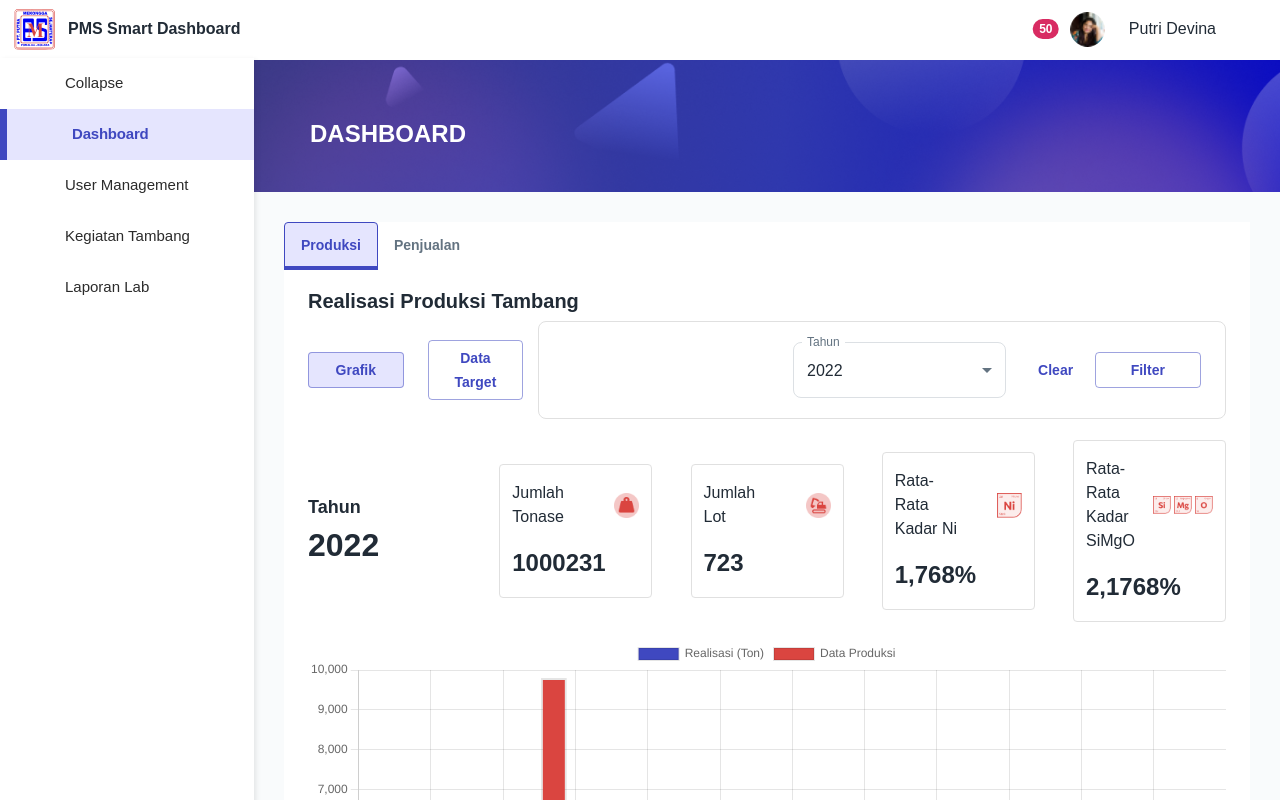
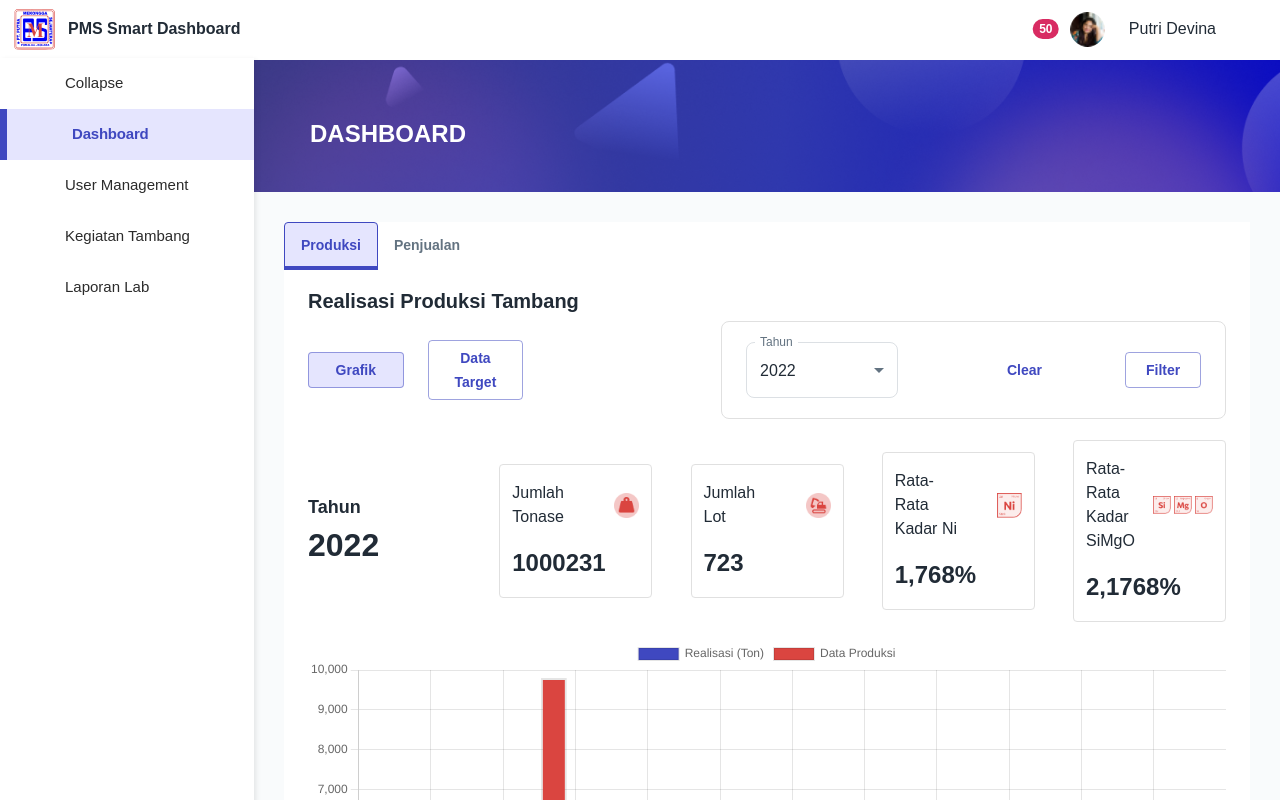
Before and after one commit to primawk/pms, a React (Create React App) app: page /dashboard in a window 1280 px wide. Shown: the top 800 px of the page. Built offline with nearby package versions, Linux system fonts and the light colour scheme.

Commit message:
take out filter month

```diff
--- a/src/pages/Dashboard/FilterSection.js
+++ b/src/pages/Dashboard/FilterSection.js
@@ -13,15 +13,15 @@ const FilterSection = ({ handleChangeSubMenu, subMenu }) => {
   };
 
   return (
-    <Grid container direction="row" alignItems="center" justifyContent="flex-start">
+    <Grid container direction="row" alignItems="center" justifyContent="space-between">
       <Grid
         container
         direction="row"
         alignItems="center"
         justifyContent="flex-start"
         width="25%"
-        xs={12}
-        lg={3}
+        // xs={12}
+        // lg={3}
         item
         sx={{
           padding: '24px 0'
@@ -55,32 +55,15 @@ const FilterSection = ({ handleChangeSubMenu, subMenu }) => {
         alignItems="center"
         justifyContent="space-between"
         item
-        width="75%"
-        xs={12}
-        lg={9}
+        width="55%"
+        // xs={12}
+        // lg={9}
         sx={{
           border: '1px solid #E0E0E0',
           borderRadius: '8px',
           padding: '12px 24px'
         }}
       >
-        <Grid item md={4} xs={12} sx={{ padding: '0.5em 0' }}>
-          {/* <TextField
-            id="outlined-select-currency"
-            select
-            label="Bulan"
-            value={selectedMonth}
-            onChange={handleChangeMonth}
-            placeholder="Bulan"
-            fullWidth
-          >
-            {months.map((option) => (
-              <MenuItem key={option.value} value={option.value}>
-                {option.label}
-              </MenuItem>
-            ))}
-          </TextField> */}
-        </Grid>
 
         <Grid item md={4} xs={12} sx={{ padding: '0.5em 0' }}>
           <TextField
```
